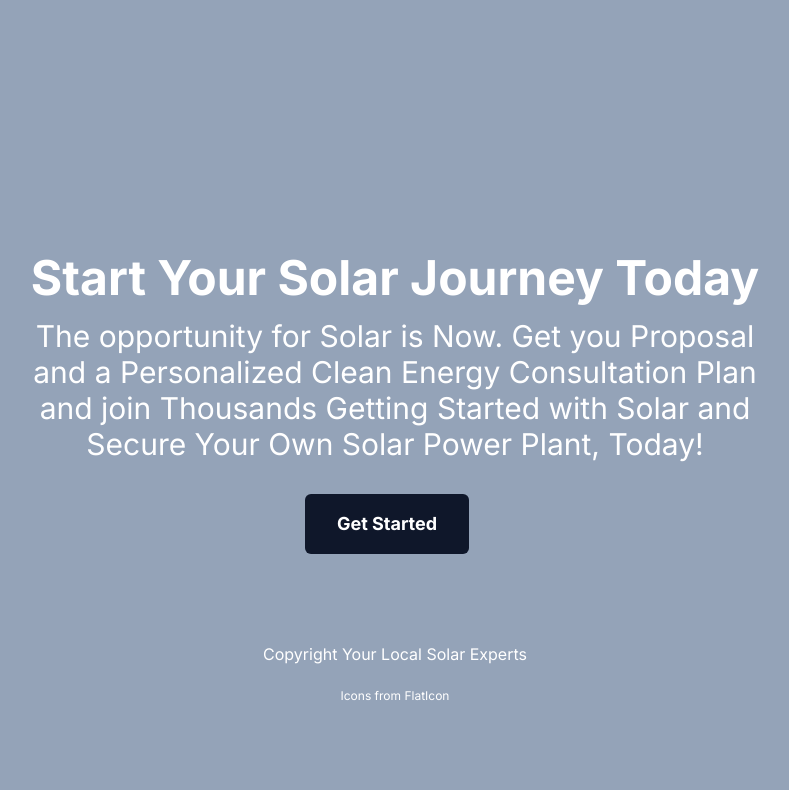
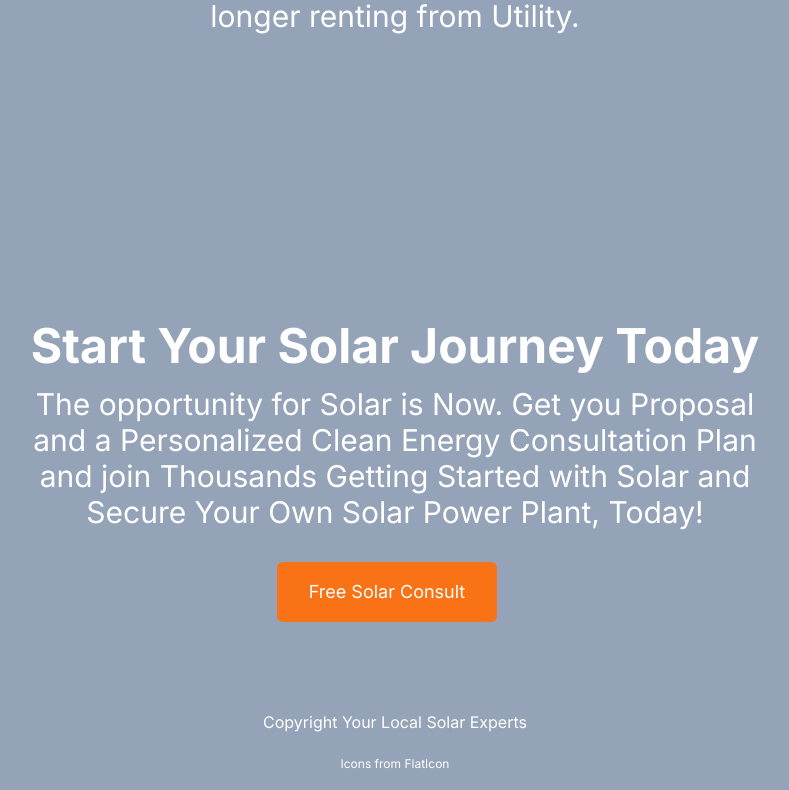
Before and after one commit to awitherow/YourLocalSolarExperts, a Next.js app: page / in a window 1280 px wide. Shown: the part 1106-1896 px from the top of the page, without its empty margins (245-1034 px from the left). Before the commit the page ends 1828 px from the top, so only its background shows below. Built offline with nearby package versions, Linux system fonts and the light colour scheme.

Commit message:
branding

```diff
--- a/src/app/get/page.tsx
+++ /dev/null
@@ -1,3 +0,0 @@
-export default function Guide() {
-  return "";
-}
--- a/src/app/guides/page.tsx
+++ /dev/null
@@ -1,33 +0,0 @@
-import { getProducts } from "data";
-import { headingStyle, subHeadingStyle } from "styles";
-import CtaFooter from "components/CtaFooter";
-import { ProductCard } from "components/ProductCard";
-import { toKebabCase } from "utils";
-
-export default async function GuidesPage() {
-  return (
-    <>
-      <div className="text-center">
-        <h1 className={headingStyle}>Guides, Products and Services</h1>
-        <p className={subHeadingStyle}>
-          Explore our vast collection of gardening guides, a selection of
-          organic and heirloom seeds, the best gardening tools for any task, and
-          comprehensive services to help your garden thrive. Whether you are a
-          seasoned gardener or just starting out, we have everything you need
-          for your green thumb journey.
-        </p>
-      </div>
-
-      <div className="grid gap-8 lg:gap-10 mt-8 lg:my-12 xl:my-16 grid-cols-1 sm:grid-cols-2 md:grid-cols-3 lg:grid-cols-4">
-        {getProducts().map((guide, i) => (
-          <ProductCard
-            key={i}
-            product={{ ...guide, slug: toKebabCase(guide.name) }}
-          />
-        ))}
-      </div>
-
-      <CtaFooter />
-    </>
-  );
-}
--- a/src/app/page.tsx
+++ b/src/app/page.tsx
@@ -5,6 +5,7 @@ import CtaFooter from "components/CtaFooter";
 import { toKebabCase } from "utils";
 import { getLatestArticles } from "data";
 import { headingStyle, subHeadingStyle } from "styles";
+import CtaButton from "components/CtaButton";
 
 const Page = async () => (
   <>
@@ -16,6 +17,7 @@ const Page = async () => (
       <p className={subHeadingStyle}>
         Let&apos;s get a free quote written up for you and set you up for massive savings in solar.
       </p>
+      <CtaButton />
     </div>
 
     <div className="mx-auto max-w-2xl lg:max-w-4xl">
--- /dev/null
+++ b/src/components/CtaButton.tsx
@@ -0,0 +1,12 @@
+import NextLink from "next/link";
+import { primaryBtnStyles } from "styles";
+
+export default function CtaButton() {
+  return (
+    <div className="flex flex-col lg:flex-row lg:justify-center xl:items-center">
+      <NextLink href="/consult" className={primaryBtnStyles}>
+        Free Solar Consult
+      </NextLink>
+    </div>
+  );
+}
--- a/src/components/CtaFooter.tsx
+++ b/src/components/CtaFooter.tsx
@@ -1,5 +1,4 @@
-import NextLink from "next/link";
-import { primaryBtnStyles } from "styles";
+import CtaButton from "./CtaButton";
 
 export default function CtaFooter() {
   return (
@@ -12,11 +11,7 @@ export default function CtaFooter() {
           The opportunity for Solar is Now. Get you Proposal and a Personalized Clean Energy Consultation Plan and join
           Thousands Getting Started with Solar and Secure Your Own Solar Power Plant, Today!
         </p>
-        <div className="flex flex-col lg:flex-row lg:justify-center xl:items-center">
-          <NextLink href="/consult" className={primaryBtnStyles}>
-            Get Started
-          </NextLink>
-        </div>
+        <CtaButton />
       </div>
     </>
   );
--- a/src/styles.ts
+++ b/src/styles.ts
@@ -8,7 +8,7 @@ export const subHeadingStyle = "text-white text-xl md:text-2xl lg:text-3xl mb-8
 export const secondaryHeaderStyles =
   "sm:text-center text-2xl/snug sm:text-3xl/snug md:text-4xl/snug font-bold tracking-tight text-white";
 
-export const btnStyles = "py-4 px-8 text-sm lg:text-lg lg:mr-4 rounded-md mb-2 font-bold";
+export const btnStyles = "py-4 px-8 text-sm lg:text-lg lg:mr-4 rounded-md mb-2";
 
-export const primaryBtnStyles = twMerge("bg-slate-900 text-white", btnStyles);
+export const primaryBtnStyles = twMerge("bg-orange-500 text-white", btnStyles);
 export const secondaryBtnStyles = twMerge("bg-blue-500 text-white", btnStyles);
```
